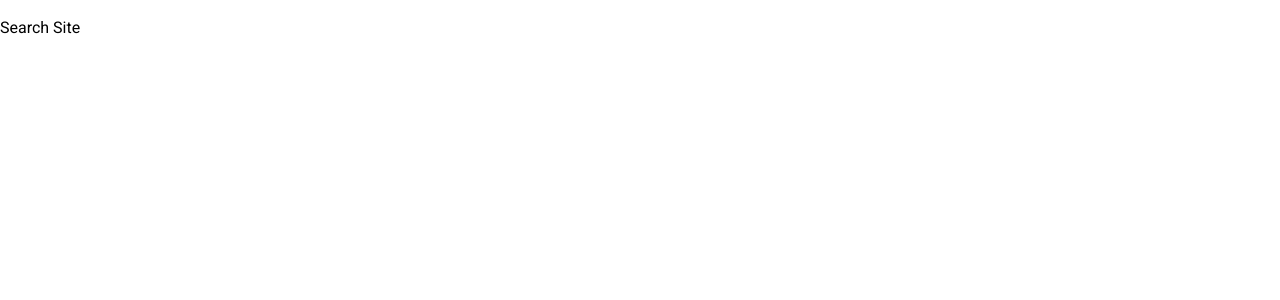
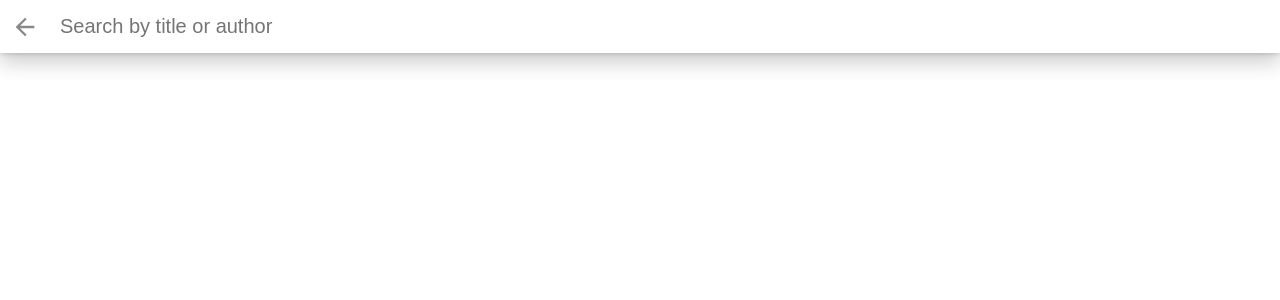
Before and after one commit to mattocodes/my-reads-app, a React (Create React App) app: page /search in a window 1280 px wide. Shown: the top 300 px of the page. Built offline with nearby package versions, Linux system fonts and the light colour scheme.

Commit message:
Move search functionality from App.js to SearchSite.js

```diff
--- a/src/components/SearchSite.js
+++ b/src/components/SearchSite.js
@@ -1,9 +1,21 @@
 import React from 'react'
+import { Link } from 'react-router-dom'
 
 class SearchSite extends React.Component {
     render() {
         return (
-            <p>Search Site</p>
+            <div className="search-books">
+                <div className="search-books-bar">
+                  <Link className="close-search" to="/">Close</Link>
+                  <div className="search-books-input-wrapper">
+                    <input type="text" placeholder="Search by title or author"/>
+
+                  </div>
+                </div>
+                <div className="search-books-results">
+                  <ol className="books-grid"></ol>
+                </div>
+            </div>
         );
     }
 }
```
